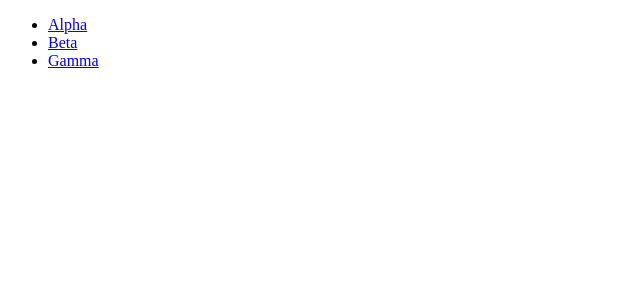
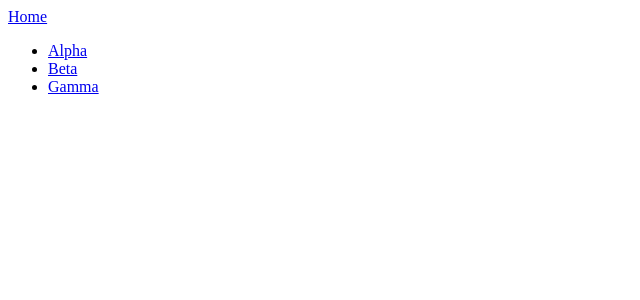
Before and after one commit to speezepearson/tasks, a React (Vite) app: page /#/ in a window 1280 px wide. Shown: the top 300 px of the page, without its empty margins (0-640 px from the left). Built offline with nearby package versions, Linux system fonts and the light colour scheme.

Commit message:
header link to Home

```diff
--- a/src/Root.tsx
+++ b/src/Root.tsx
@@ -1,9 +1,9 @@
-import { Outlet } from "react-router-dom";
+import { Link, Outlet } from "react-router-dom";
 
 export function Root() {
     return <>
         <header>
-        {/* header stuff */}
+            <Link to="/">Home</Link>
         </header>
         <main>
             <Outlet />
```
Lines whose indentation alone changed are shown as unchanged.
